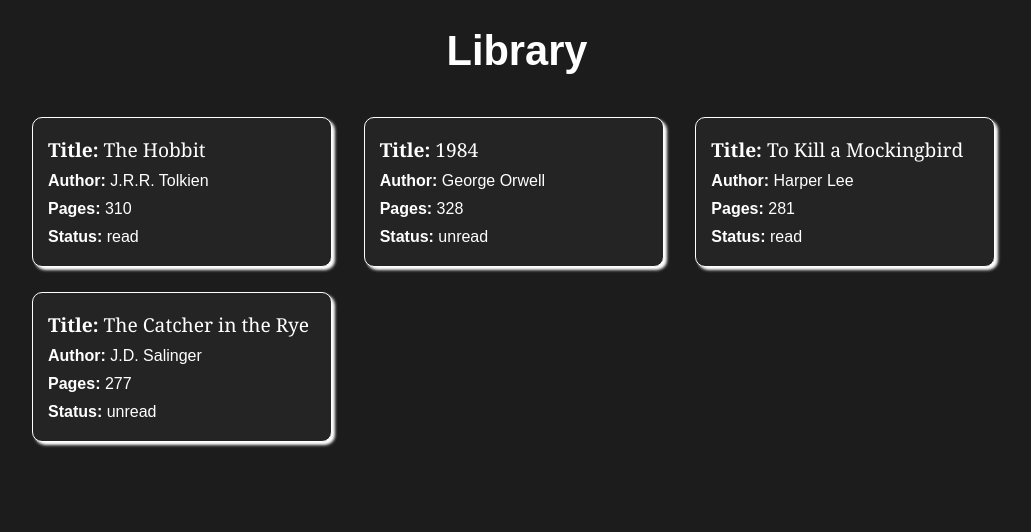
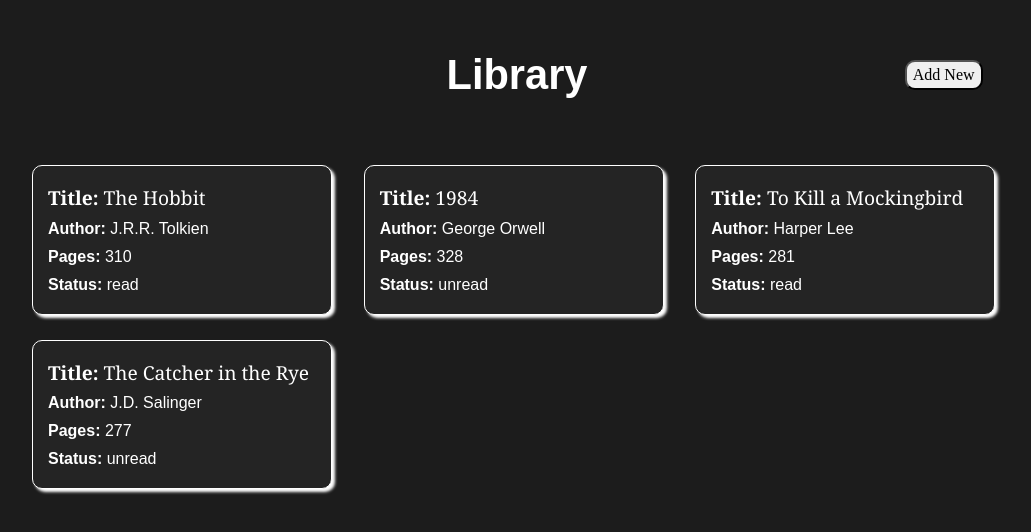
Before and after one commit to ibanpare/library, a plain HTML site: page index.html in a window 1280 px wide. Shown: the whole page, without its empty margins (123-1154 px from the left). Drawn offline with Linux system fonts and the light colour scheme.

Commit message:
feat: add new book button

```diff
--- a/index.html
+++ b/index.html
@@ -9,6 +9,7 @@
 </head>
 <body>
     <h1>Library</h1>
+    <button type="button" class="add-new">Add New</button>
     <div class="book-grid">
 
     </div>
--- a/stylesheet.css
+++ b/stylesheet.css
@@ -55,8 +55,10 @@
 
 body {
     display: grid;
-    grid-template-columns: 1fr;
+    grid-template-columns: 1fr 1fr 1fr;
+    grid-template-rows: 150px 1fr;
     justify-items: center;
+    align-items: center;
     background-color: rgb(28, 28, 28);
 }
 
@@ -65,6 +67,14 @@ h1 {
     text-align: center;
     padding: 20px;
     font-size: 2.6rem;
+    grid-row: 1 / 2;
+    grid-column: 2 / 3;
+}
+
+button.add-new{
+    grid-row: 1 / 2;
+    grid-column: 3 / 4;
+    border-radius: 10px;
 }
 
 h1, .book-title {
@@ -76,6 +86,8 @@ h1, .book-author, .book-pages, .book-read {
 }
 
 .book-grid {
+    grid-row: 2 / 3;
+    grid-column: 1 / 4;
     display: grid;
     padding: 15px;
     gap: 25px;
```
